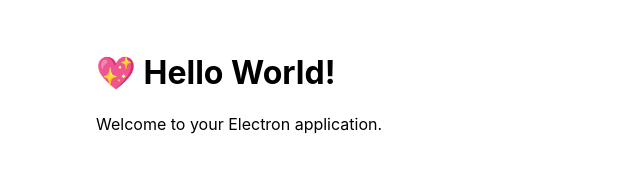
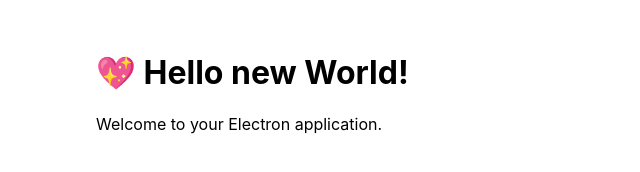
Before and after one commit to saemik94/electron-hello-world, an Electron app: page src/index.html in a window 800 px wide. Shown: the whole page, without its empty margins (0-640 px from the left). Drawn offline with Linux system fonts and the light colour scheme.

Commit message:
update version

```diff
--- a/package.json
+++ b/package.json
@@ -1,7 +1,7 @@
 {
   "name": "auto-update-example",
   "productName": "auto-update-example",
-  "version": "1.0.0",
+  "version": "1.0.1",
   "description": "My Electron application description",
   "repository": "https://github.com/saemik94/electron-hello-world",
   "main": "src/index.js",
--- a/src/index.html
+++ b/src/index.html
@@ -6,7 +6,7 @@
     <link rel="stylesheet" href="index.css">
   </head>
   <body>
-    <h1>💖 Hello World!</h1>
+    <h1>💖 Hello new World!</h1>
     <p>Welcome to your Electron application.</p>
   </body>
 </html>
```
